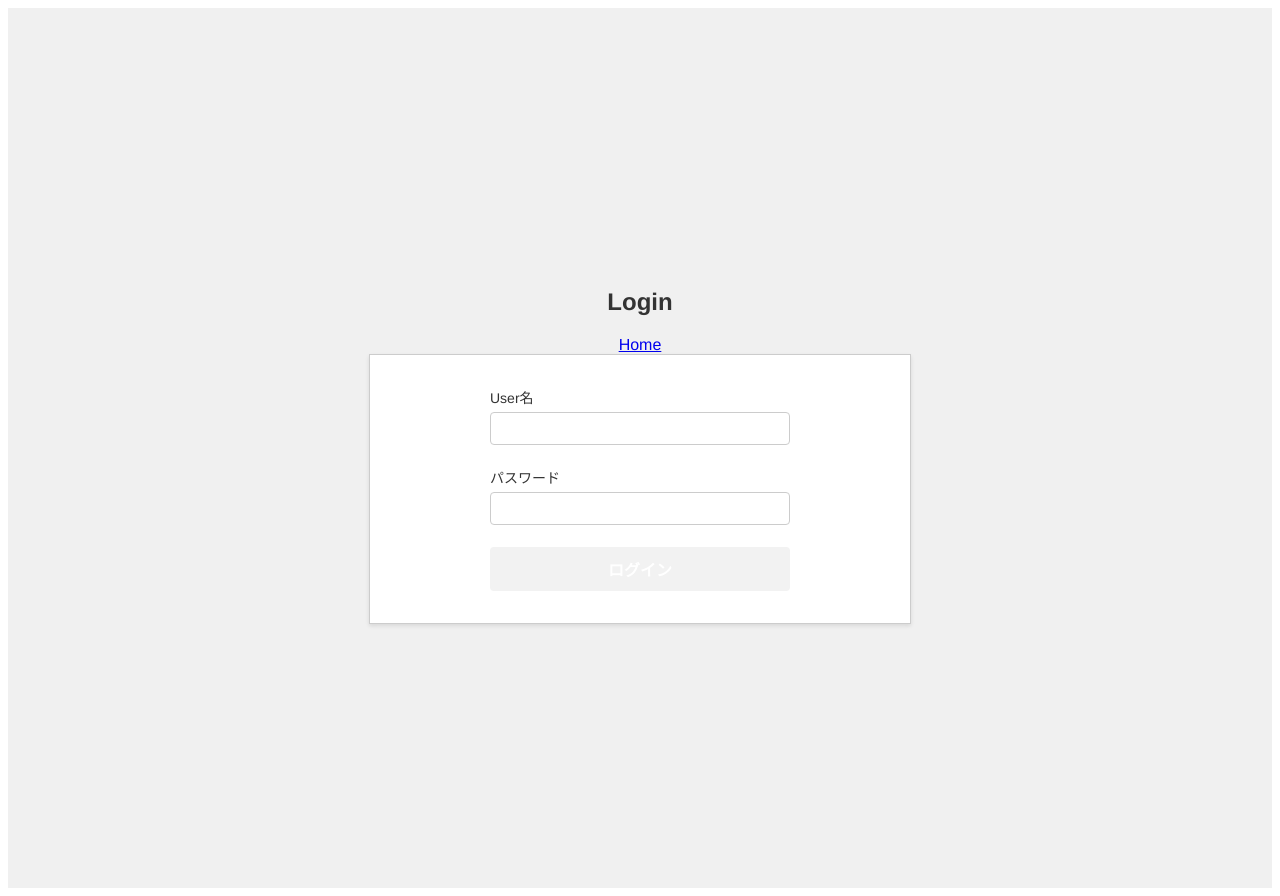
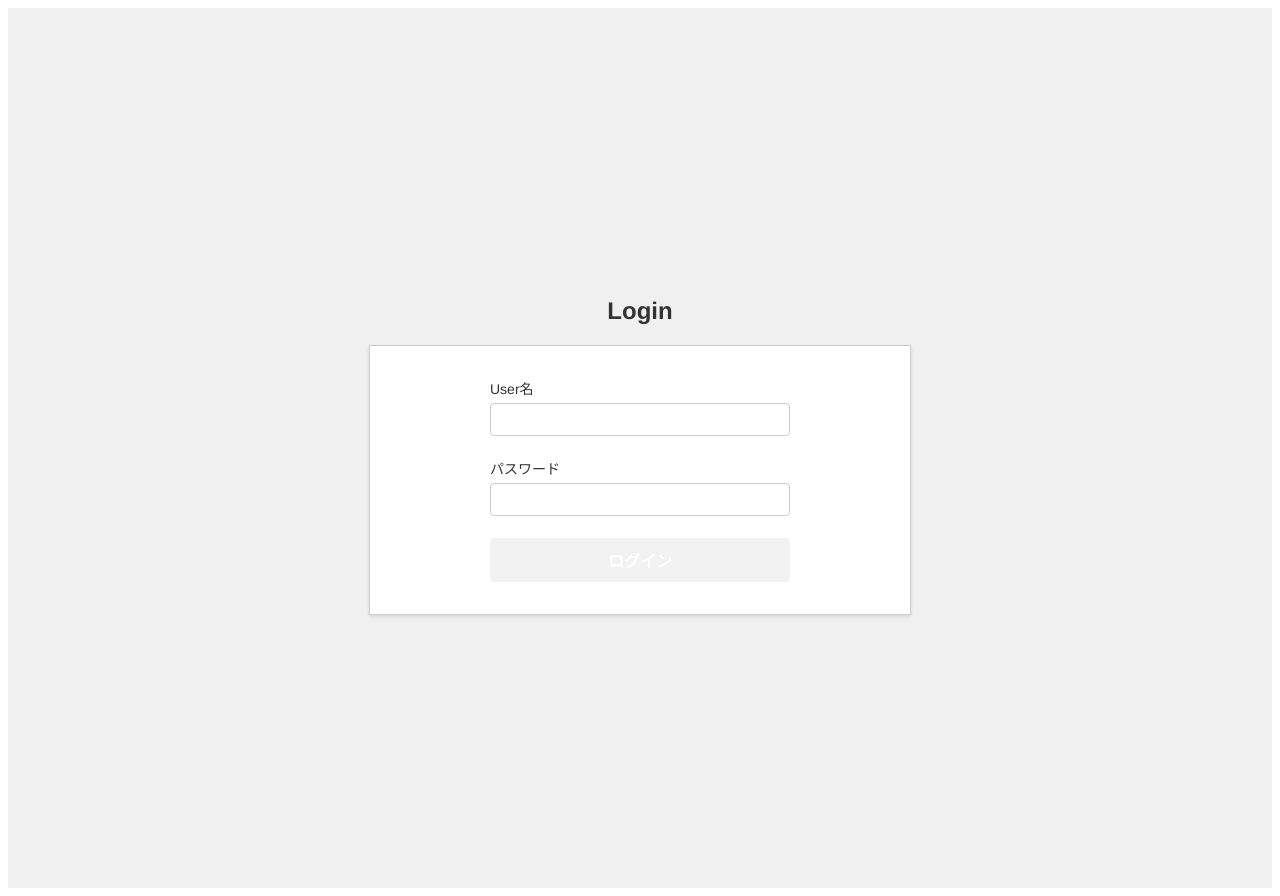
Before and after one commit to kazuya-u/NANOX-REACT, a React (Vite) app: page /login in a window 1280 px wide. Built offline with nearby package versions, Linux system fonts and the light colour scheme.

Commit message:
Implementats of a login function.

```diff
--- /dev/null
+++ b/src/feature/AuthUser/LoginForm.tsx
@@ -0,0 +1,85 @@
+import { AuthUserForm, AuthUserInputField, AuthUserInputLabel, AuthUserInputWrapper, AuthUserSubmitButton, AuthUserErrorMessage } from "./StyledComponents";
+import { login } from "./utils/ApiUtils";
+import { setUserIdInLocalStorage } from "./utils/LocalStorageUtils";
+import { toast } from "react-toastify";
+import { useForm } from "react-hook-form";
+
+type FormData = {
+  user: string;
+  password: string;
+};
+
+const LoginForm: React.FC = () => {
+  const {
+    register,
+    handleSubmit,
+    formState: { errors, isDirty, isValid }
+  } = useForm<FormData>({
+    mode: 'onChange',
+    criteriaMode: 'all',
+  });
+
+  const onSubmit = async (data: FormData) => {
+    try {
+
+      const currentUserId = await login(data.user, data.password);
+      setUserIdInLocalStorage(currentUserId);
+      toast.success('ログインしました。');
+      console.log(currentUserId);
+
+    } catch (error) {
+      // handleLoginError(error);
+    }
+  };
+  const handleLoginError = (error: Error) => {
+    console.error('ログインできませんでした。', error);
+    toast.error('ログインできませんでした。');
+  };
+
+  return (
+    <>
+      <AuthUserForm onSubmit={handleSubmit(onSubmit)}>
+        <AuthUserInputWrapper>
+          <AuthUserInputLabel htmlFor="user">User名</AuthUserInputLabel>
+          <AuthUserInputField
+            id="user"
+            {...register('user', {
+              required: {
+                value: true,
+                message: '入力必須',
+              }
+            })
+            }
+          />
+          {errors.user?.message && <AuthUserErrorMessage>入力が必須の項目です。</AuthUserErrorMessage>}
+        </AuthUserInputWrapper>
+        <AuthUserInputWrapper>
+          <AuthUserInputLabel htmlFor="password">パスワード</AuthUserInputLabel>
+          <AuthUserInputField
+            id="password"
+            {...register('password', {
+              required: {
+                value: true,
+                message: '入力が必須',
+              },
+              minLength: {
+                value: 1,
+                message: '1文字以上入力してください。',
+              },
+            })}
+            type="password"
+          />
+          {errors.password?.type === 'required' && <AuthUserErrorMessage>入力が必須の項目です。</AuthUserErrorMessage>}
+          {errors.password?.type === "pattern" && <AuthUserErrorMessage>アルファベットのみ</AuthUserErrorMessage>}
+          {errors.password?.type === 'minLength' && (<AuthUserErrorMessage>8文字以上入力してください。</AuthUserErrorMessage>)}
+        </AuthUserInputWrapper>
+        <AuthUserInputWrapper>
+          <AuthUserSubmitButton type="submit" disabled={!isDirty || !isValid}>ログイン</AuthUserSubmitButton>
+        </AuthUserInputWrapper>
+      </AuthUserForm>
+
+    </>
+  )
+}
+
+export default LoginForm;
--- /dev/null
+++ b/src/feature/AuthUser/StyledComponents.ts
@@ -0,0 +1,65 @@
+import { styled } from "styled-components";
+
+type ButtonDisabledProps = {
+  disabled?: boolean
+}
+
+export const AuthUserContainer = styled.div`
+  display: flex;
+  flex-direction: column;
+  align-items: center;
+  justify-content: center;
+  height: 100vh;
+`;
+
+export const AuthUserTitle = styled.h1`
+  font-size: 24px;
+  font-weight: bold;
+  margin-bottom: 20px;
+`;
+
+export const AuthUserForm = styled.form`
+  display: flex;
+  flex-direction: column;
+  align-items: center;
+  width: 500px;
+  border: 1px solid #ccc;
+  padding: 20px 20px 32px;
+  background-color: #fff;
+  box-shadow: 0px 2px 4px rgba(0, 0, 0, 0.1);
+`;
+
+export const AuthUserInputWrapper = styled.div`
+  margin-top: 12px;
+  display: flex;
+  flex-direction: column;
+  width: 60%;
+`;
+
+export const AuthUserInputLabel = styled.label`
+  font-size: 14px;
+  margin-bottom: 5px;
+`;
+
+export const AuthUserInputField = styled.input`
+  padding: 8px;
+  border: 1px solid #ccc;
+  border-radius: 4px;
+  margin-bottom: 10px;
+`;
+
+export const AuthUserSubmitButton = styled.button<ButtonDisabledProps>`
+  padding: 10px 20px;
+  font-size: 16px;
+  font-weight: bold;
+  color: #fff;
+  border: none;
+  border-radius: 4px;
+  cursor: pointer;
+  background-color: ${({ disabled }) => disabled ? '#f2f2f2' : '#333'};
+`;
+
+export const AuthUserErrorMessage = styled.div`
+  color: red;
+  font-size: 12px;
+`;
--- /dev/null
+++ b/src/feature/AuthUser/utils/ApiUtils.ts
@@ -0,0 +1,28 @@
+export async function login(username: string, password: string): Promise<string> {
+  const endpoint = 'http://drupal.sandbox.dev.lando/user/login?_format=json';
+
+  try {
+    const loginResponse = await fetch(endpoint, {
+      method: 'POST',
+      headers: {
+        'Content-Type': 'application/vnd.api+json',
+        'Accept': 'application/vnd.api+json'
+      },
+      body: JSON.stringify({
+        name: username,
+        pass: password
+      }),
+    });
+    console.log(loginResponse);
+
+    if (loginResponse.ok) {
+      const loginData = await loginResponse.json();
+      const currentUserId = loginData.current_user.uuid;
+      return currentUserId;
+    } else {
+      throw new Error('ログインに失敗しました。');
+    }
+  } catch (error) {
+    throw new Error('ネットワークエラー: ' + error);
+  }
+}
--- /dev/null
+++ b/src/feature/AuthUser/utils/LocalStorageUtils.ts
@@ -0,0 +1,13 @@
+const currentUserId = "currentUserId";
+
+export function setUserIdInLocalStorage(userId: string): void {
+  localStorage.setItem(currentUserId, userId);
+}
+
+export function getUserIdFromLocalStorage(): string | null {
+  return localStorage.getItem(currentUserId);
+}
+
+export function removeUserIdFromLocalStorage(): void {
+  localStorage.removeItem(currentUserId);
+}
--- a/src/feature/LoginForm/LoginForm.tsx
+++ /dev/null
@@ -1,151 +0,0 @@
-import { toast } from "react-toastify";
-import { useForm } from "react-hook-form";
-import styled from "styled-components";
-
-type FormData = {
-  user: string;
-  password: string;
-};
-
-const LoginForm: React.FC = () => {
-
-  const {
-    register,
-    handleSubmit,
-    formState: { errors, isDirty, isValid }
-  } = useForm<FormData>({
-    mode: 'onChange',
-    criteriaMode: 'all',
-  });
-  const onSubmit = async (data: FormData) => {
-    const endpoint = 'https:/drupal.sandbox.dev.lando/user/login?_format=json';
-    try {
-      const loginResponse = await fetch(endpoint, {
-        method: 'POST',
-        headers: {
-          'Content-Type': 'application/vnd.api+json',
-          'Accept': 'application/vnd.api+json'
-        },
-        body: JSON.stringify({
-          name: data.user,
-          pass: '@'
-        }),
-      });
-      if (loginResponse.ok) {
-        const loginData = await loginResponse.json();
-        const currentUserId = loginData.current_user.uuid;
-        localStorage.setItem('currentUserId', currentUserId);
-        console.log(currentUserId);
-        toast.done('ログインしました。');
-        toast.success('ログインしました。');
-
-      }
-    } catch (error) {
-      console.error('ネットワークエラー', error);
-      toast.error('ネットワークエラー');
-    }
-  }
-
-  return (
-    <>
-    <a href="/">Home</a>
-      <Form onSubmit={handleSubmit(onSubmit)}>
-        <InputWrapper>
-          <InputLabel htmlFor="user">User名</InputLabel>
-          <InputField
-            id="user"
-            {...register('user', {
-              required: {
-                value: true,
-                message: '入力必須',
-              }
-            })
-            }
-          />
-          {errors.user?.message && <ErrorMessage>入力が必須の項目です。</ErrorMessage>}
-        </InputWrapper>
-        <InputWrapper>
-          <InputLabel htmlFor="password">パスワード</InputLabel>
-          <InputField
-            id="password"
-            {...register('password', {
-              required: {
-                value: true,
-                message: '入力が必須',
-              },
-              pattern: {
-                value: /^[A-Za-z]+$/,
-                message: 'アルファベットのみ入力してください。',
-              },
-              minLength: {
-                value: 8,
-                message: '8文字以上入力してください。',
-              },
-            })}
-            type="password"
-          />
-          {errors.password?.type === 'required' && <ErrorMessage>入力が必須の項目です。</ErrorMessage>}
-          {errors.password?.type === "pattern" && <ErrorMessage>アルファベットのみ</ErrorMessage>}
-          {errors.password?.type === 'minLength' && (<ErrorMessage>8文字以上入力してください。</ErrorMessage>)}
-        </InputWrapper>
-        <InputWrapper>
-          <SubmitButton type="submit" disabled={!isDirty || !isValid}>ログイン</SubmitButton>
-        </InputWrapper>
-      </Form>
-
-    </>
-  )
-}
-
-
-type ButtonDisabledProps = {
-  disabled?: boolean
-}
-
-const Form = styled.form`
-  display: flex;
-  flex-direction: column;
-  align-items: center;
-  width: 500px;
-  border: 1px solid #ccc;
-  padding: 20px 20px 32px;
-  background-color: #fff;
-  box-shadow: 0px 2px 4px rgba(0, 0, 0, 0.1);
-`;
-
-const InputWrapper = styled.div`
-  margin-top: 12px;
-  display: flex;
-  flex-direction: column;
-  width: 60%;
-`;
-
-const InputLabel = styled.label`
-  font-size: 14px;
-  margin-bottom: 5px;
-`;
-
-const InputField = styled.input`
-  padding: 8px;
-  border: 1px solid #ccc;
-  border-radius: 4px;
-  margin-bottom: 10px;
-`;
-
-const SubmitButton = styled.button<ButtonDisabledProps>`
-  padding: 10px 20px;
-  font-size: 16px;
-  font-weight: bold;
-  color: #fff;
-  border: none;
-  border-radius: 4px;
-  cursor: pointer;
-  background-color: ${({ disabled }) => disabled ? '#f2f2f2' : '#333'};
-`;
-
-const ErrorMessage = styled.div`
-  color: red;
-  font-size: 12px;
-`;
-
-export default LoginForm;
--- a/src/pages/Login.tsx
+++ b/src/pages/Login.tsx
@@ -1,29 +1,15 @@
-import LoginForm from "../feature/LoginForm/LoginForm";
-import styled from "styled-components";
+import { AuthUserContainer, AuthUserTitle } from "../feature/AuthUser/StyledComponents";
+import LoginForm from "../feature/AuthUser/LoginForm";
 
 const Login: React.FC = () => {
   return (
     <>
-      <Container>
-        <Title>Login</Title>
+      <AuthUserContainer>
+        <AuthUserTitle>Login</AuthUserTitle>
         <LoginForm />
-      </Container>
+      </AuthUserContainer>
     </>
   );
 };
 
-const Container = styled.div`
-  display: flex;
-  flex-direction: column;
-  align-items: center;
-  justify-content: center;
-  height: 100vh;
-`;
-
-const Title = styled.h1`
-  font-size: 24px;
-  font-weight: bold;
-  margin-bottom: 20px;
-`;
-
 export default Login;
```
